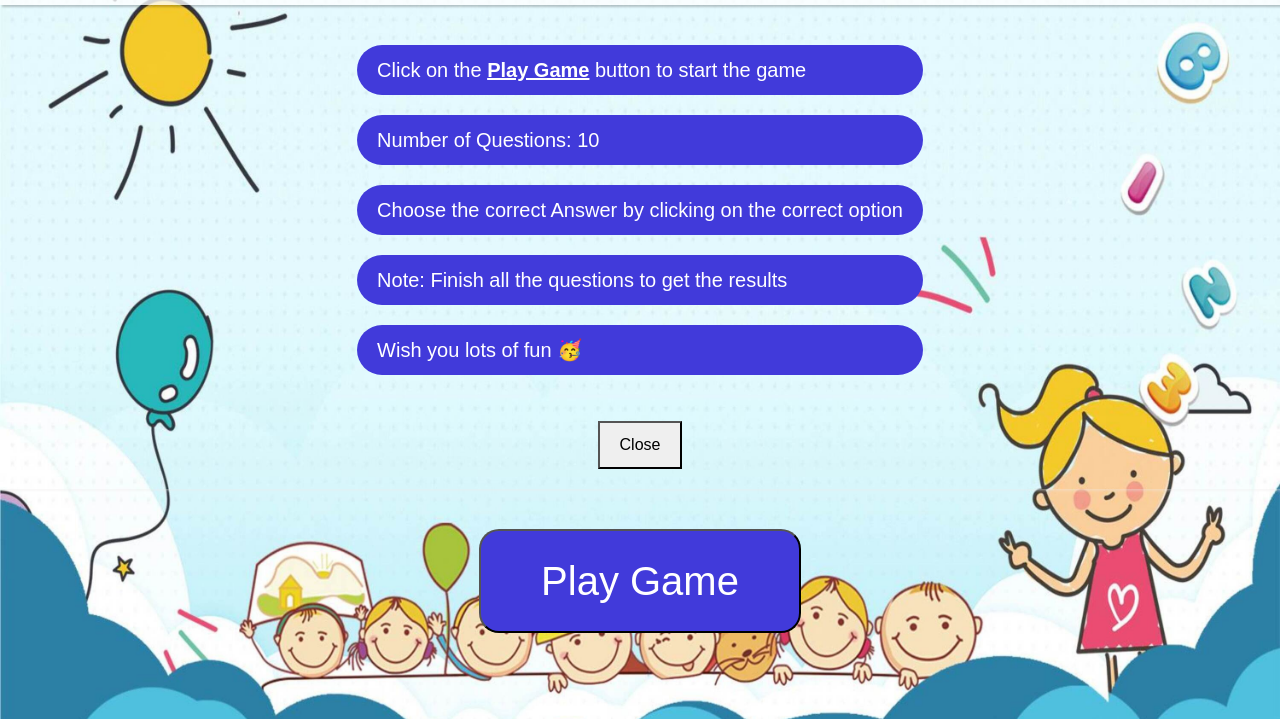
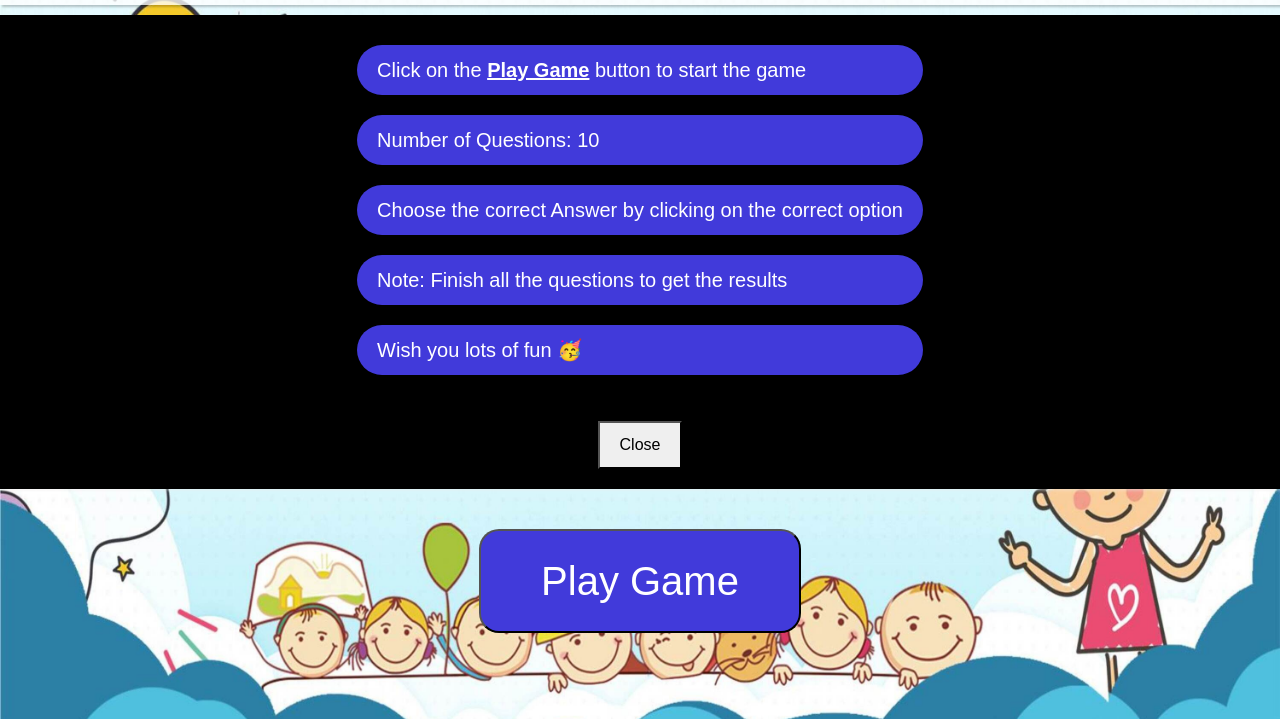
Before and after one commit to lets-unbound/5, a plain HTML site: page index.html in a window 1280 px wide. Shown: the part 81-800 px from the top of the page. Drawn offline with nearby package versions, Linux system fonts and the light colour scheme.

Commit message:
Update index.html

```diff
--- a/index.html
+++ b/index.html
@@ -44,7 +44,7 @@
 
     </nav>
   </section>
-  <section class="sec" id="sectionContent" style="text-align: center; margin: 0 auto; box-shadow: 2px 2px 2px rgba(238, 234, 234, 0.344); backgound-color:black; ">
+  <section class="sec" id="sectionContent" style="text-align: center; margin: 0 auto; box-shadow: 2px 2px 2px rgba(238, 234, 234, 0.344); background-color:black; ">
 
     <div  class="s1" style="text-align: center; display: flex; border-radius: 50px; margin-top: 10px; padding: 10px;">
         <div class="s2" style="align-items: center; align-self: center; text-align: justify; font-family: cursive;">
```
